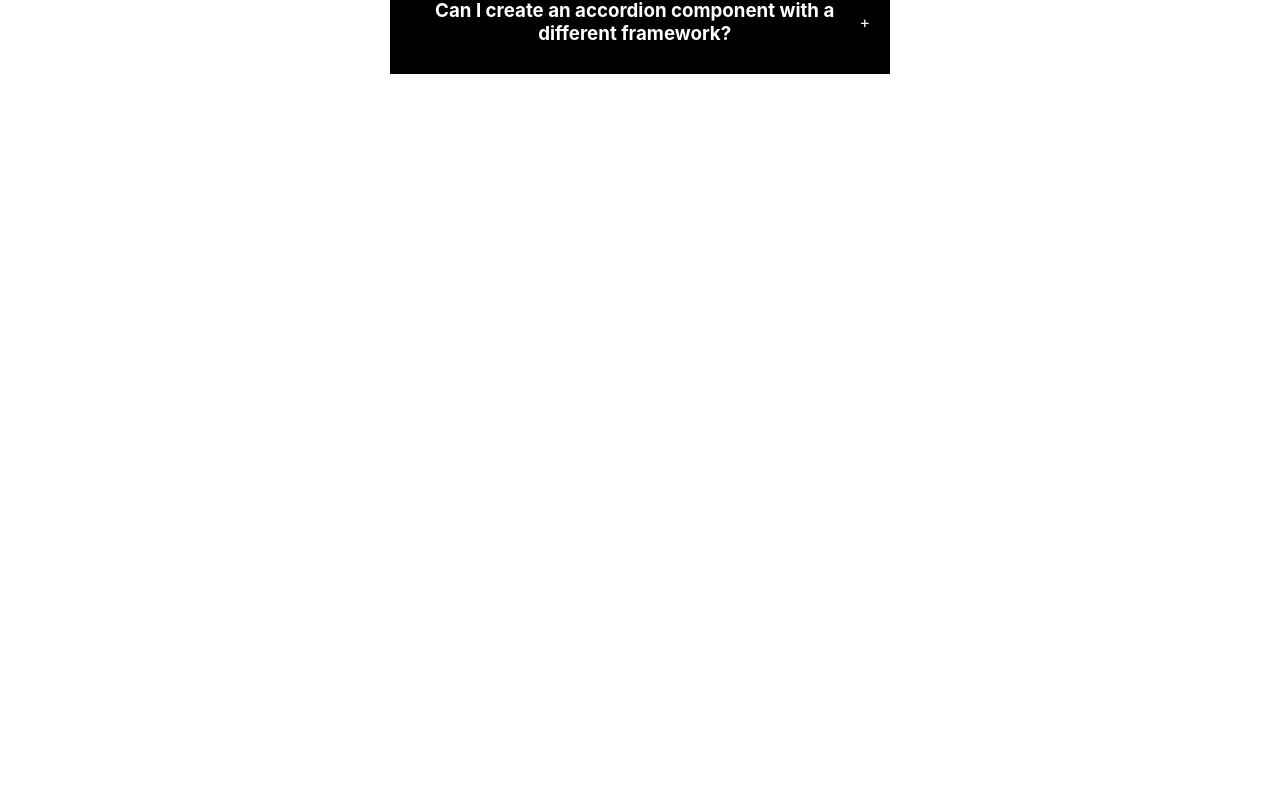
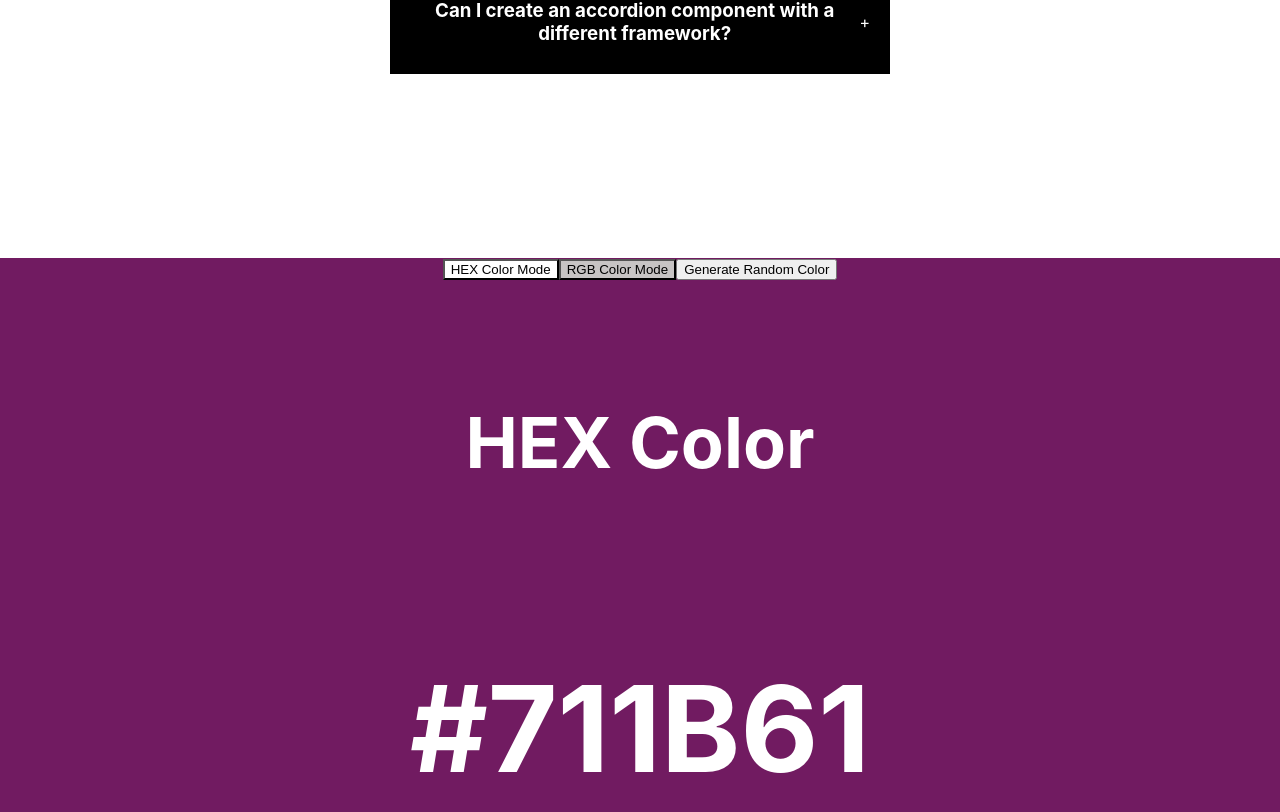
Before and after one commit to ssuddreth/reactjs_mini_projects, a React (Create React App) app: page / in a window 1280 px wide. Shown: the part 542-1354 px from the top of the page. Before the commit the page ends 800 px from the top, so only its background shows below. Built offline with nearby package versions, Linux system fonts and the light colour scheme.

Commit message:
complete random-color component

```diff
--- a/src/App.js
+++ b/src/App.js
@@ -1,10 +1,12 @@
 import './App.css';
 import Accordion from './components/accordion/accordion-index';
+import RandomColor from './components/random-color/random-color-index';
 
 function App() {
   return (
     <div className="App">
       <Accordion />
+      <RandomColor />
     </div>
   );
 }
--- /dev/null
+++ b/src/components/random-color/random-color-index.jsx
@@ -0,0 +1,73 @@
+import { useState, useEffect } from "react";
+
+export default function RandomColor() {
+    const [typeOfColor, setTypeOfColor] = useState('hex');
+    const [color, setColor] = useState('#000000');
+    const [activeButton, setActiveButton] = useState(null);
+
+    function randomColorUtility(length) {
+        return Math.floor(Math.random() * length);
+    }
+
+    function handleCreateRandomHexColor() {
+        const hex = [1, 2, 3, 4, 5, 6, 7, 8, 9, "A", "B", "C", "D", "E", "F"];
+        let hexColor = '#';
+        for (let i = 0; i < 6; i++) {
+            hexColor += hex[randomColorUtility(hex.length)];
+        }
+        setColor(hexColor);
+        setActiveButton('hex');
+    }
+
+    function handleCreateRandomRgbColor() {
+        const r = randomColorUtility(256);
+        const g = randomColorUtility(256);
+        const b = randomColorUtility(256);
+        setColor(`rgb(${r}, ${g}, ${b})`);
+        setActiveButton('rgb');
+    }
+
+    useEffect(() => {
+        if (typeOfColor === "rgb") handleCreateRandomRgbColor();
+        else handleCreateRandomHexColor();
+    }, [typeOfColor]);
+
+    return (
+        <div style={{
+            width: '100vw',
+            height: '100vh',
+            background: color,
+        }}>
+            <button
+                onClick={() => setTypeOfColor('hex')}
+                style={{ backgroundColor: activeButton === 'hex' ? '#fff' : '#c7c4c4' }}
+            >
+                HEX Color Mode
+            </button>
+            <button
+                onClick={() => setTypeOfColor('rgb')}
+                style={{ backgroundColor: activeButton === 'rgb' ? '#fff' : '#c7c4c4' }}
+            >
+                RGB Color Mode
+            </button>
+            <button
+                onClick={typeOfColor === 'hex' ? handleCreateRandomHexColor : handleCreateRandomRgbColor}
+            >
+                Generate Random Color
+            </button>
+            <div style={{
+                display: "flex",
+                justifyContent: "center",
+                alignItems: "center",
+                color: "#fff",
+                fontSize: "60px",
+                marginTop: "50px",
+                flexDirection: 'column',
+                gap: '20px'
+            }}>
+                <h3>{typeOfColor === "rgb" ? "RGB Color" : "HEX Color"}</h3>
+                <h1>{color}</h1>
+            </div>
+        </div>
+    );
+}
```
